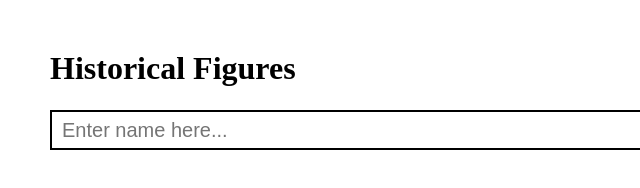
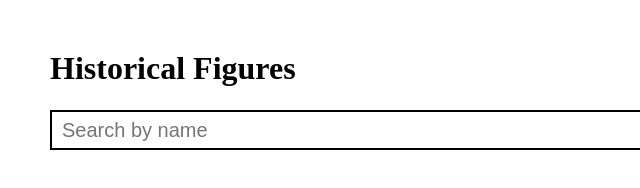
Before and after one commit to yashkumat/historical-figures, a plain HTML site: page index.html in a window 1280 px wide. Shown: the full height of the page, 0-640 px from the left. Drawn offline with nearby package versions, Linux system fonts and the light colour scheme.

Commit message:
Update index.html

```diff
--- a/index.html
+++ b/index.html
@@ -33,12 +33,6 @@
             border: 2px solid black;
             padding: 0 10px;
             border-radius: 0px !important;
-        }
-        input[type=search] {
-            -webkit-appearance: none;
-        }
-        input[type=search]::-webkit-search-cancel-button {
-            -webkit-appearance: searchfield-cancel-button;
         }
         .start_screen button{
             width: 10vw;
@@ -108,7 +102,7 @@
         <h1>Historical Figures</h1>
         <br>
         <div class="start_screen" id="start_screen">
-            <input type="search" name="historical_figure_name" placeholder="Enter name here..." id="historical_figure">
+            <input type="text" name="historical_figure_name" placeholder="Search by name" id="historical_figure">
             <button onclick="get_info()">Get Info</button>
         </div>
         <div class="info_screen" id="info_screen">
```
